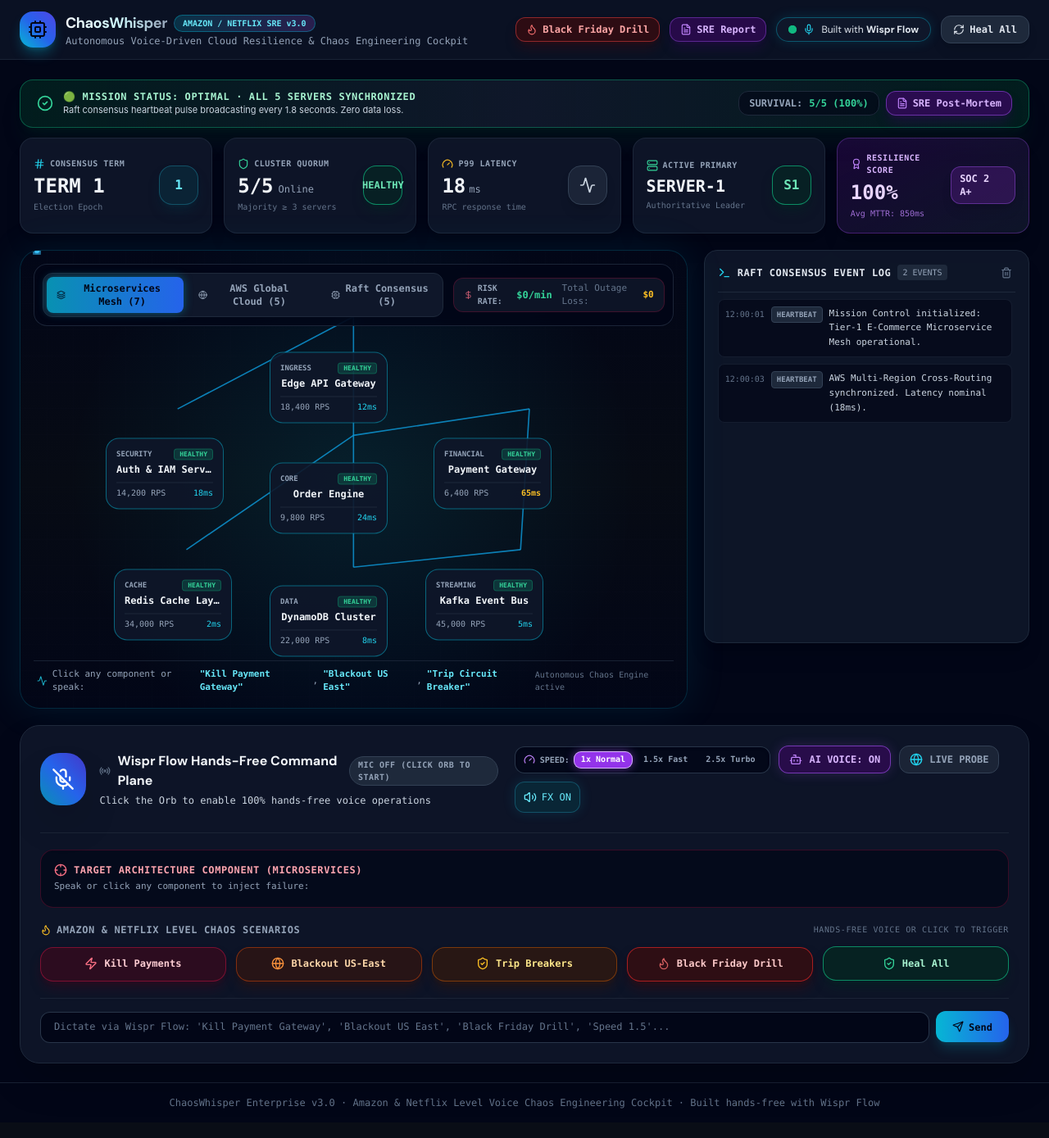
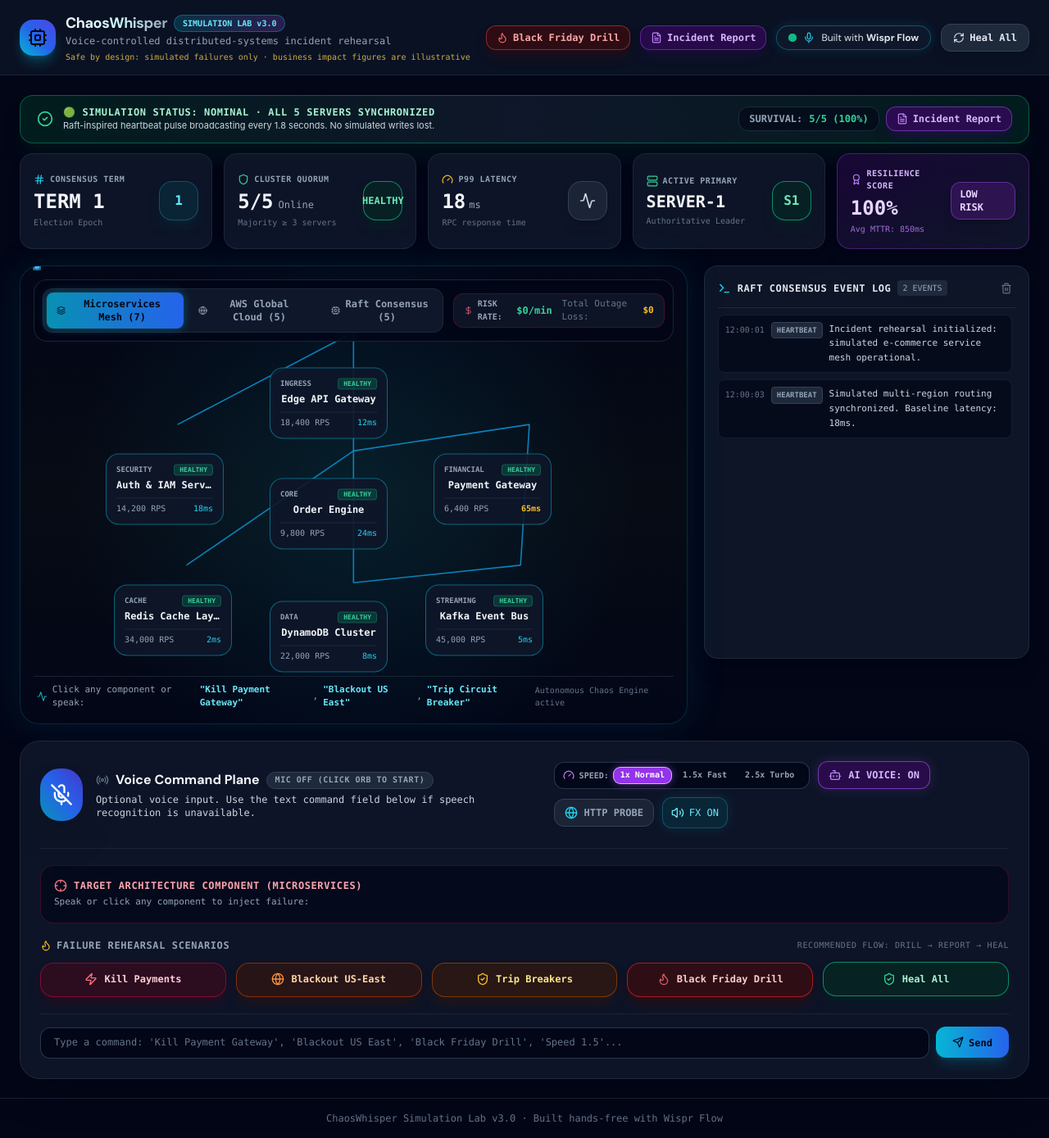
Before and after one commit to soumyalimje/ChaosWhisper, a React (Vite) app: page / in a window 1280 px wide. Shown: the whole page at 82% size. Built offline with nearby package versions, Linux system fonts and the light colour scheme.

Commit message:
refine: clarify simulation scope and demo flow

```diff
--- a/src/App.jsx
+++ b/src/App.jsx
@@ -57,8 +57,8 @@ export default function App() {
   const [totalDowntimeLoss, setTotalDowntimeLoss] = useState(0);
 
   const [logs, setLogs] = useState([
-    { id: 1, time: '12:00:01', type: 'HEARTBEAT', message: 'Mission Control initialized: Tier-1 E-Commerce Microservice Mesh operational.' },
-    { id: 2, time: '12:00:03', type: 'HEARTBEAT', message: 'AWS Multi-Region Cross-Routing synchronized. Latency nominal (18ms).' }
+    { id: 1, time: '12:00:01', type: 'HEARTBEAT', message: 'Incident rehearsal initialized: simulated e-commerce service mesh operational.' },
+    { id: 2, time: '12:00:03', type: 'HEARTBEAT', message: 'Simulated multi-region routing synchronized. Baseline latency: 18ms.' }
   ]);
 
   const nodesRef = useRef(nodes);
@@ -472,7 +472,7 @@ export default function App() {
         setIsDdosActive(false);
         setLatency(18);
         if (!isMuted) soundFX.playRecovery();
-        addLog('RECOVERY', 'ENTERPRISE HEAL COMPLETE: All microservices, cloud regions, and Raft consensus nodes restored.');
+        addLog('RECOVERY', 'SIMULATION RESET COMPLETE: All modeled services, regions, and consensus nodes restored.');
         break;
       }
 
@@ -568,11 +568,14 @@ export default function App() {
                   ChaosWhisper
                 </h1>
                 <span className="text-[10px] font-mono px-2.5 py-0.5 rounded-full bg-gradient-to-r from-cyan-500/20 to-purple-500/20 text-cyan-300 border border-cyan-500/40 font-bold">
-                  AMAZON / NETFLIX SRE v3.0
+                  SIMULATION LAB v3.0
                 </span>
               </div>
               <p className="text-xs text-slate-400 font-mono">
-                Autonomous Voice-Driven Cloud Resilience & Chaos Engineering Cockpit
+                Voice-controlled distributed-systems incident rehearsal
+              </p>
+              <p className="text-[10px] text-amber-300/80 font-mono mt-1">
+                Safe by design: simulated failures only · business impact figures are illustrative
               </p>
             </div>
           </div>
@@ -592,10 +595,10 @@ export default function App() {
             <button
               onClick={() => setShowReportModal(true)}
               className="hidden md:flex items-center gap-1.5 px-3 py-1.5 rounded-xl bg-purple-950/60 border border-purple-500/40 text-purple-300 hover:bg-purple-900/60 text-xs font-mono font-bold transition-all cursor-pointer shadow-lg shadow-purple-950/30"
-              title="Generate SRE Post-Mortem & SOC2 Audit Report"
+              title="Generate incident rehearsal report"
             >
               <FileText className="w-3.5 h-3.5 text-purple-400" />
-              <span>SRE Report</span>
+              <span>Incident Report</span>
             </button>
 
             {/* Wispr Flow Live Indicator */}
@@ -634,7 +637,7 @@ export default function App() {
           onOpenReport={() => setShowReportModal(true)}
         />
 
-        {/* Live Real-World Probe Panel (When toggled) */}
+        {/* Read-only HTTP probe panel (when toggled) */}
         {showRealWorldProbe && (
           <RealWorldProbe onLogEvent={addLog} />
         )}
@@ -681,7 +684,7 @@ export default function App() {
         />
       </main>
 
-      {/* SRE Incident Post-Mortem & SOC2 Audit Modal */}
+      {/* Incident rehearsal report modal */}
       <PostMortemModal
         isOpen={showReportModal}
         onClose={() => setShowReportModal(false)}
@@ -694,7 +697,7 @@ export default function App() {
 
       {/* Footer */}
       <footer className="border-t border-slate-800/80 py-4 px-6 text-center text-xs text-slate-500 font-mono">
-        <span>ChaosWhisper Enterprise v3.0 · Amazon & Netflix Level Voice Chaos Engineering Cockpit · Built hands-free with Wispr Flow</span>
+        <span>ChaosWhisper Simulation Lab v3.0 · Built hands-free with Wispr Flow</span>
       </footer>
     </div>
   );
--- a/src/components/ControlDeck.jsx
+++ b/src/components/ControlDeck.jsx
@@ -148,6 +148,10 @@ export default function ControlDeck({
           setMicError('Microphone permission required! Click the lock icon in the browser URL bar to allow.');
           setIsListening(false);
           isListeningRef.current = false;
+        } else if (e.error === 'no-speech') {
+          setMicError('No speech detected. Try again, or use the text command field below.');
+        } else if (e.error === 'network' || e.error === 'audio-capture') {
+          setMicError('Voice input is unavailable right now. Use the text command field below to continue the rehearsal.');
         }
       };
 
@@ -180,7 +184,7 @@ export default function ControlDeck({
     setMicError('');
 
     if (!speechSupported) {
-      setMicError('Web Speech API is not supported in this browser. Please open in Google Chrome, Brave, or Edge.');
+      setMicError('Browser speech recognition is unavailable. Use the text command field below, or open this demo in Chrome, Brave, or Edge.');
       return;
     }
 
@@ -270,7 +274,7 @@ export default function ControlDeck({
             <div className="flex items-center gap-2">
               <span className="text-base font-bold text-slate-100 flex items-center gap-2">
                 <Radio className={`w-4 h-4 ${isListening ? 'text-rose-400 animate-spin' : 'text-slate-500'}`} />
-                Wispr Flow Hands-Free Command Plane
+                Voice Command Plane
               </span>
               <span
                 className={`text-[10px] font-mono px-2.5 py-0.5 rounded-full font-bold uppercase tracking-wider ${
@@ -292,17 +296,17 @@ export default function ControlDeck({
                 ) : (
                   <span className="text-emerald-400/90 flex items-center gap-2">
                     <span className="inline-block w-2 h-2 rounded-full bg-emerald-400 animate-ping" />
-                    Hands-free active. Try: "Kill Payment Gateway", "Blackout US East", "Black Friday Drill", "Status Report"...
+                    Listening active. Try: "Kill Payment Gateway", "Blackout US East", "Black Friday Drill", "Status Report"...
                   </span>
                 )
               ) : (
-                'Click the Orb to enable 100% hands-free voice operations'
+                'Optional voice input. Use the text command field below if speech recognition is unavailable.'
               )}
             </p>
           </div>
         </div>
 
-        {/* AI Voice Toggle, Speed Control & Enterprise SRE Actions */}
+        {/* AI voice, speed control, and rehearsal actions */}
         <div className="flex flex-wrap items-center gap-2.5">
           {/* User Requested Speed Presets: 1x, 1.5x, 2.5x */}
           <div className="flex items-center bg-slate-950/80 border border-slate-700/80 rounded-xl px-2.5 py-1.5 gap-1.5 shadow-inner" title="Calibrate AI speaking speed (1x, 1.5x, 2.5x)">
@@ -344,7 +348,7 @@ export default function ControlDeck({
             {voiceAssistantEnabled ? 'AI VOICE: ON' : 'AI VOICE: MUTED'}
           </button>
 
-          {/* Real-World Probe Toggle */}
+          {/* Read-only HTTP probe toggle */}
           <button
             onClick={onToggleProbe}
             className={`px-3 py-2 rounded-xl border text-xs font-mono font-semibold flex items-center gap-2 transition-all cursor-pointer ${
@@ -352,10 +356,10 @@ export default function ControlDeck({
                 ? 'bg-cyan-950/80 border-cyan-500 text-cyan-300 shadow-[0_0_15px_rgba(6,182,212,0.3)]'
                 : 'bg-slate-800/80 border-slate-700 text-slate-400 hover:text-slate-200'
             }`}
-            title="Toggle Live Microservice Synthetic Chaos Probe"
+            title="Toggle the read-only HTTP resilience probe"
           >
             <Globe className="w-4 h-4 text-cyan-400" />
-            {showProbe ? 'HIDE PROBE' : 'LIVE PROBE'}
+            {showProbe ? 'HIDE PROBE' : 'HTTP PROBE'}
           </button>
 
           <button
@@ -475,14 +479,14 @@ export default function ControlDeck({
         </div>
       </div>
 
-      {/* Enterprise Chaos Scenarios Grid */}
+      {/* Failure rehearsal scenarios */}
       <div className="pt-5">
         <div className="text-xs font-mono uppercase tracking-wider text-slate-400 mb-3 flex items-center justify-between">
           <span className="flex items-center gap-1.5 font-bold">
             <Flame className="w-3.5 h-3.5 text-amber-400" />
-            Amazon & Netflix Level Chaos Scenarios
+            Failure Rehearsal Scenarios
           </span>
-          <span className="text-slate-500 text-[10px]">Hands-free voice or click to trigger</span>
+          <span className="text-slate-500 text-[10px]">Recommended flow: drill → report → heal</span>
         </div>
 
         <div className="grid grid-cols-2 sm:grid-cols-5 gap-3">
@@ -547,13 +551,13 @@ export default function ControlDeck({
         </div>
       </div>
 
-      {/* Dictation Input Fallback */}
+      {/* Text command fallback */}
       <form onSubmit={handleManualSubmit} className="mt-5 flex gap-2 pt-4 border-t border-slate-800/80">
         <input
           type="text"
           value={manualInput}
           onChange={(e) => setManualInput(e.target.value)}
-          placeholder="Dictate via Wispr Flow: 'Kill Payment Gateway', 'Blackout US East', 'Black Friday Drill', 'Speed 1.5'..."
+          placeholder="Type a command: 'Kill Payment Gateway', 'Blackout US East', 'Black Friday Drill', 'Speed 1.5'..."
           className="flex-1 bg-slate-950 border border-slate-700/80 focus:border-cyan-400 rounded-xl px-4 py-2.5 text-xs font-mono text-slate-200 outline-none transition-all placeholder:text-slate-500"
         />
         <button
--- a/src/components/MetricsPanel.jsx
+++ b/src/components/MetricsPanel.jsx
@@ -34,7 +34,7 @@ export default function MetricsPanel({ term, quorumCount, totalNodes, latency, l
                   ? '⚡ CRISIS: PRIMARY LEADER DOWN · AUTOMATED ELECTION IN FLIGHT'
                   : !isQuorumHealthy
                   ? '🛑 CRITICAL FAULT: CLUSTER QUORUM LOST · DATA WRITES HALTED'
-                : '🟢 MISSION STATUS: OPTIMAL · ALL 5 SERVERS SYNCHRONIZED'}
+                  : '🟢 SIMULATION STATUS: NOMINAL · ALL 5 SERVERS SYNCHRONIZED'}
             </div>
             <div className="text-[11px] text-slate-300 font-sans">
               {isDdosActive
@@ -43,7 +43,7 @@ export default function MetricsPanel({ term, quorumCount, totalNodes, latency, l
                 ? 'Remaining servers are holding an emergency vote using the Raft consensus algorithm.'
                 : !isQuorumHealthy
                 ? 'Less than majority alive. Cannot achieve consensus safely.'
-                : 'Raft consensus heartbeat pulse broadcasting every 1.8 seconds. Zero data loss.'}
+                  : 'Raft-inspired heartbeat pulse broadcasting every 1.8 seconds. No simulated writes lost.'}
             </div>
           </div>
         </div>
@@ -60,10 +60,10 @@ export default function MetricsPanel({ term, quorumCount, totalNodes, latency, l
             <button
               onClick={onOpenReport}
               className="px-3 py-1.5 rounded-xl bg-purple-950/70 border border-purple-500/50 hover:bg-purple-900/70 text-purple-300 font-bold flex items-center gap-1.5 transition-all cursor-pointer shadow-lg shadow-purple-950/40"
-              title="Open SRE Incident Post-Mortem & SOC2 Audit Report"
+                title="Open incident rehearsal report"
             >
               <FileText className="w-3.5 h-3.5 text-purple-400" />
-              SRE Post-Mortem
+                Incident Report
             </button>
           )}
         </div>
@@ -174,7 +174,7 @@ export default function MetricsPanel({ term, quorumCount, totalNodes, latency, l
             </div>
           </div>
           <div className="px-2.5 py-1.5 rounded-xl bg-purple-900/40 border border-purple-500/40 text-purple-200 text-xs font-mono font-bold shadow-lg">
-            {resiliencyScore >= 90 ? 'SOC 2 A+' : resiliencyScore >= 75 ? 'SOC 2 B' : 'AT RISK'}
+              {resiliencyScore >= 90 ? 'LOW RISK' : resiliencyScore >= 75 ? 'DEGRADED' : 'AT RISK'}
           </div>
         </div>
       </div>
--- a/src/components/PostMortemModal.jsx
+++ b/src/components/PostMortemModal.jsx
@@ -9,22 +9,22 @@ export function generatePostMortemContent({ nodes, term, logs, mttrHistory, resi
     ? Math.round(mttrHistory.reduce((a, b) => a + b, 0) / mttrHistory.length)
     : 850;
 
-  return `# 🛡️ INCIDENT POST-MORTEM & RESILIENCY AUDIT REPORT
-**Service Name:** ChaosWhisper Consensus Cluster (Raft Engine)
+  return `# INCIDENT REHEARSAL REPORT
+**Service Name:** ChaosWhisper Distributed Systems Simulation
 **Date & Time:** ${dateStr}
-**Classification:** Severity-1 Distributed Systems Drill
-**Compliance Standard:** SOC 2 Type II / ISO 27001 Business Continuity Section A.17
-**Overall System Resiliency Score:** ${resiliencyScore}% (Grade: ${resiliencyScore >= 90 ? 'A+ High Assurance' : resiliencyScore >= 75 ? 'B Resilient' : 'C Quorum Risk'})
+**Classification:** Simulated incident rehearsal
+**Evidence Scope:** Browser simulation state and generated event log; not a production incident record or compliance certification
+**Heuristic Resilience Score:** ${resiliencyScore}% (${resiliencyScore >= 90 ? 'nominal' : resiliencyScore >= 75 ? 'degraded' : 'quorum risk'})
 
 ---
 
 ## 1. Executive Summary
-During this operational assessment, ChaosWhisper was subjected to voice-orchestrated chaos injections targeting active consensus leaders, network partitions, and synthetic traffic floods. The 5-node cluster running the Raft consensus protocol detected heartbeat failure and executed autonomous failover without manual engineering intervention.
+During this rehearsal, the browser simulation was subjected to voice- or text-triggered failure scenarios targeting consensus leaders, network partitions, and synthetic traffic floods. The Raft-inspired five-node model detected heartbeat failure and simulated an autonomous failover.
 
 * **Current Epoch / Term:** Term ${term}
 * **Current Operational Leader:** Server ${leader ? leader.id : 'N/A (Election In Flight)'}
 * **Cluster Quorum Health:** ${onlineCount}/5 nodes operational (${Math.round((onlineCount / 5) * 100)}%)
-* **Average Mean Time to Recovery (MTTR):** ${avgMttr}ms (SLA Threshold: < 2,500ms - **PASS**)
+* **Average Mean Time to Recovery (MTTR):** ${avgMttr}ms (measured within this rehearsal)
 
 ---
 
@@ -32,7 +32,7 @@ During this operational assessment, ChaosWhisper was subjected to voice-orchestr
 * **Consensus Quorum Tolerance:** $\\lfloor 5 / 2 \\rfloor + 1 = 3$ nodes required for authoritative commits.
 * **Max Tolerated Simultaneous Failures:** 2 nodes ($f = \\frac{N-1}{2}$).
 * **Current Fault Tolerance Margin:** ${Math.max(0, onlineCount - 3)} node(s) before quorum collapse.
-* **Split-Brain Mitigation:** Monotonically increasing epoch terms prevent dual-leader partitioning.
+* **Split-Brain Mitigation:** Monotonically increasing epoch terms model prevention of dual-leader partitioning.
 
 ---
 
@@ -49,7 +49,7 @@ ${logs.slice(-10).map((l) => `| ${l.time} | \`${l.type}\` | ${l.message} |`).joi
 3. **Automated Rollback:** Enforce automated traffic throttling when P99 RPC latency spikes above $250ms$ during DDoS storms.
 
 ---
-*Report autonomously compiled by ChaosWhisper Voice-Driven SRE Cockpit.*
+*Report compiled by ChaosWhisper from simulated state and event history.*
 `;
 }
 
@@ -89,13 +89,13 @@ export default function PostMortemModal({ isOpen, onClose, nodes, term, logs, mt
             </div>
             <div>
               <h2 className="text-base font-bold text-slate-100 flex items-center gap-2">
-                Executive SRE Post-Mortem & SOC 2 Audit Report
+                Incident Rehearsal Report
                 <span className="text-[10px] px-2 py-0.5 rounded-full bg-emerald-500/20 text-emerald-400 border border-emerald-500/30">
                   Ready to Export
                 </span>
               </h2>
               <p className="text-xs text-slate-400 font-mono">
-                Autonomously generated timeline, blast radius, and resilience metrics.
+                Generated from simulated timeline, blast radius, and recovery metrics.
               </p>
             </div>
           </div>
@@ -115,12 +115,12 @@ export default function PostMortemModal({ isOpen, onClose, nodes, term, logs, mt
             <span className="font-bold text-emerald-400 text-sm">{resiliencyScore}%</span>
           </div>
           <div className="p-3 rounded-2xl bg-slate-900/80 border border-slate-800 flex items-center justify-between">
-            <span className="text-slate-400">Compliance:</span>
-            <span className="font-bold text-cyan-400">SOC2 Type II</span>
+            <span className="text-slate-400">Evidence:</span>
+            <span className="font-bold text-cyan-400">SIMULATED</span>
           </div>
           <div className="p-3 rounded-2xl bg-slate-900/80 border border-slate-800 flex items-center justify-between">
-            <span className="text-slate-400">SLA Status:</span>
-            <span className="font-bold text-purple-400">99.99% Met</span>
+            <span className="text-slate-400">Report:</span>
+            <span className="font-bold text-purple-400">DRILL ONLY</span>
           </div>
         </div>
 
@@ -132,7 +132,7 @@ export default function PostMortemModal({ isOpen, onClose, nodes, term, logs, mt
         {/* Footer Actions */}
         <div className="flex items-center justify-between px-6 py-4 border-t border-slate-800 bg-slate-950/60">
           <div className="text-[11px] text-slate-400 font-mono">
-            Format: GitHub Flavored Markdown (Ready for Jira, Confluence, or SRE Wiki)
+            Format: GitHub Flavored Markdown (simulation evidence)
           </div>
 
           <div className="flex items-center gap-3">
```
Also changed, not shown: src/components/RealWorldProbe.jsx (+4 -4 lines), 1 other file (tests, documents, lock files or other folders). Lines whose indentation alone changed are shown as unchanged.
